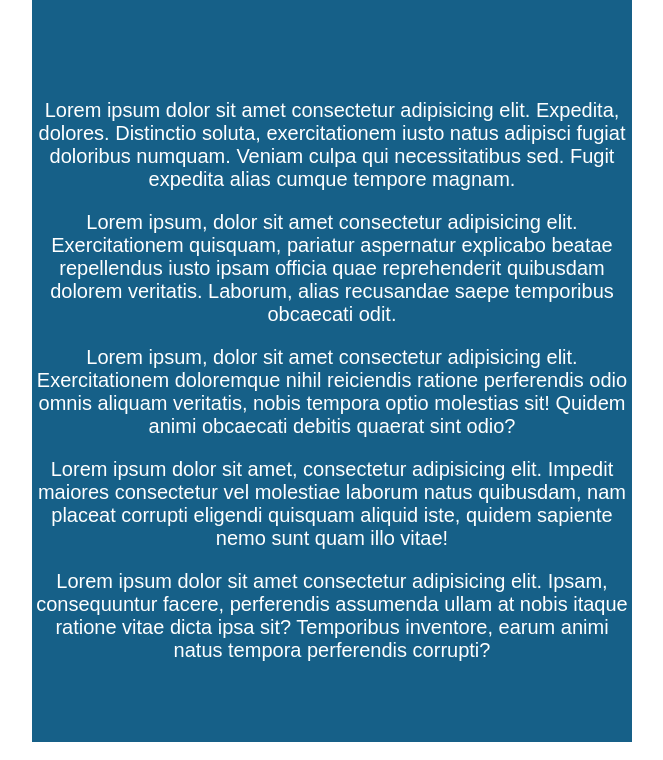
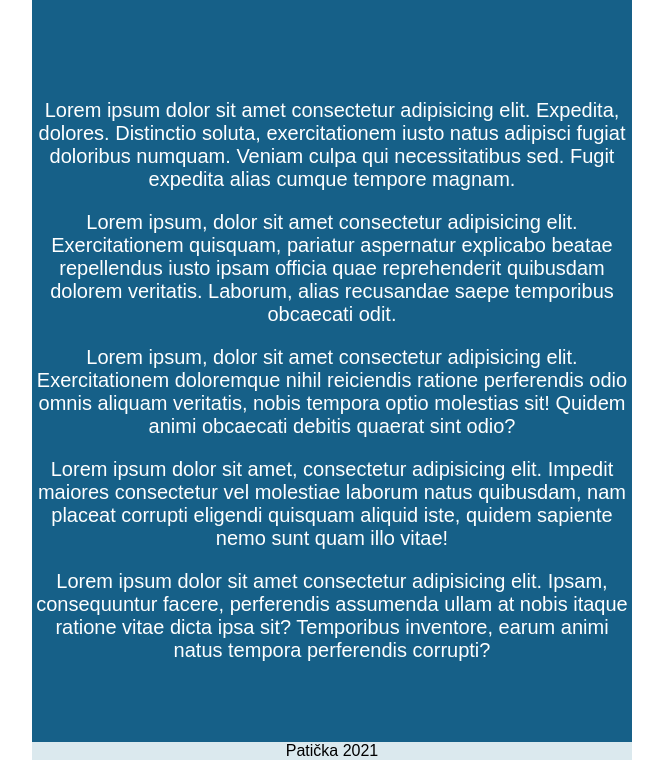
Before and after one commit to mahru8/git-cviceni, a plain HTML site: page index.html in a window 1280 px wide. Shown: the part 61-821 px from the top of the page, without its empty margins (308-971 px from the left). Drawn offline with Linux system fonts and the light colour scheme.

Commit message:
Zmena footer

```diff
--- a/index.html
+++ b/index.html
@@ -26,6 +26,7 @@
         </main>
     </header>
 
+	<footer>Patička 2021</footer>
 
 </body>
 
--- a/styly.css
+++ b/styly.css
@@ -14,3 +14,9 @@ main {
 	padding: 3em 0;
 	font-size: 20px;
 }
+
+footer {
+
+background: #dbe9ee;
+
+}
```
